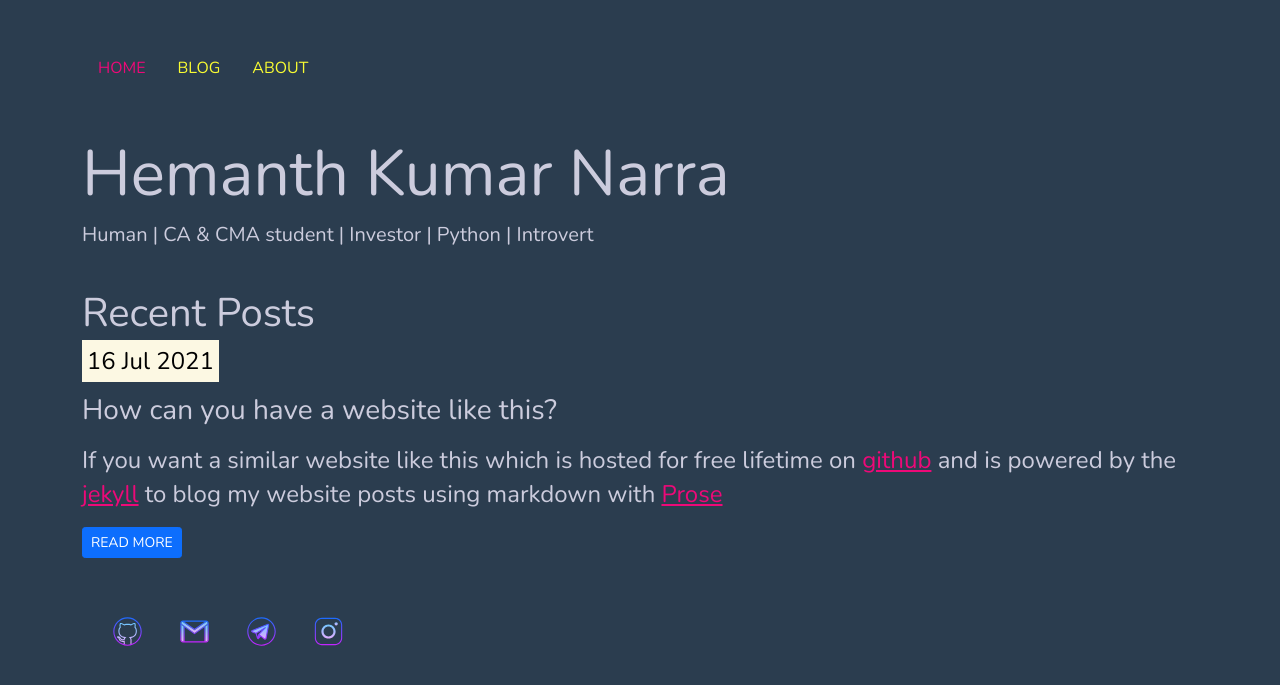
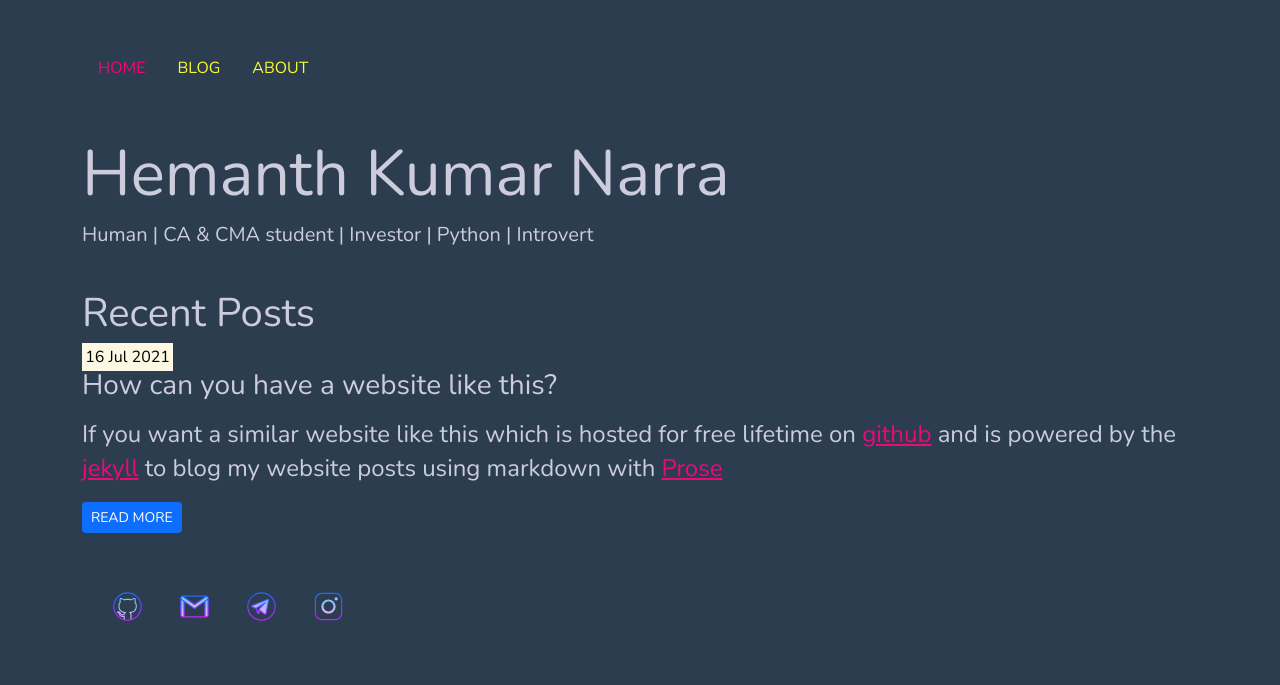
Before and after one commit to hemanthnarra/hemanthnarra.github.io, a Jekyll site: the page built from index.html, in a window 1280 px wide. Shown: the top 685 px of the page. Built offline with Jekyll 4.4.1, drawn with Linux system fonts in a browser that asks for light colours.

Commit message:
Update index.html

```diff
--- a/index.html
+++ b/index.html
@@ -11,7 +11,7 @@ title: Hemanth Kumar Narra, Introvert
     <ul class="list-unstyled">
         {% for post in site.posts %}
         <li>
-            <p><mark>{{ post.date | date_to_string }}</mark></p>
+            <span><mark>{{ post.date | date_to_string }}</mark></span>
             <p class="h3">{{ post.title }}</p>
             <p class="excerpt">{{ post.excerpt }}</p>
             <a class="btn btn-primary btn-sm" href="{{ post.url }}" role="button">READ MORE</a>
```
